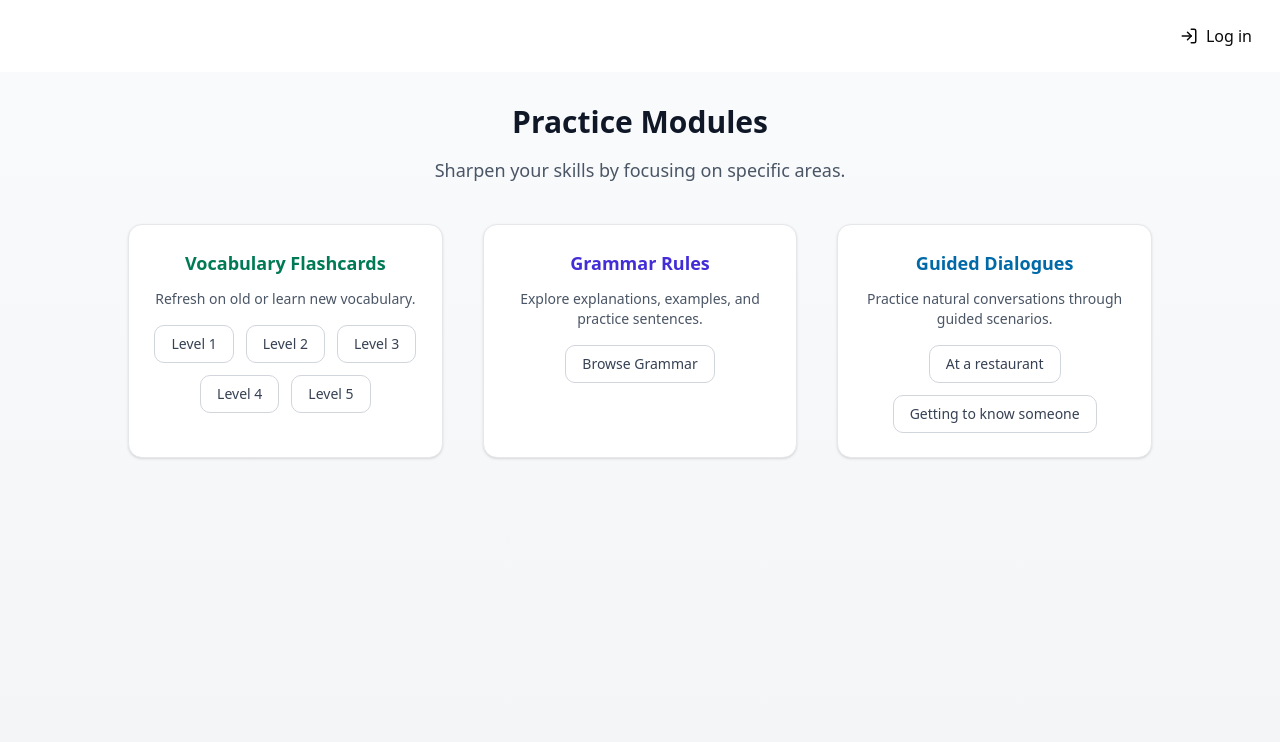
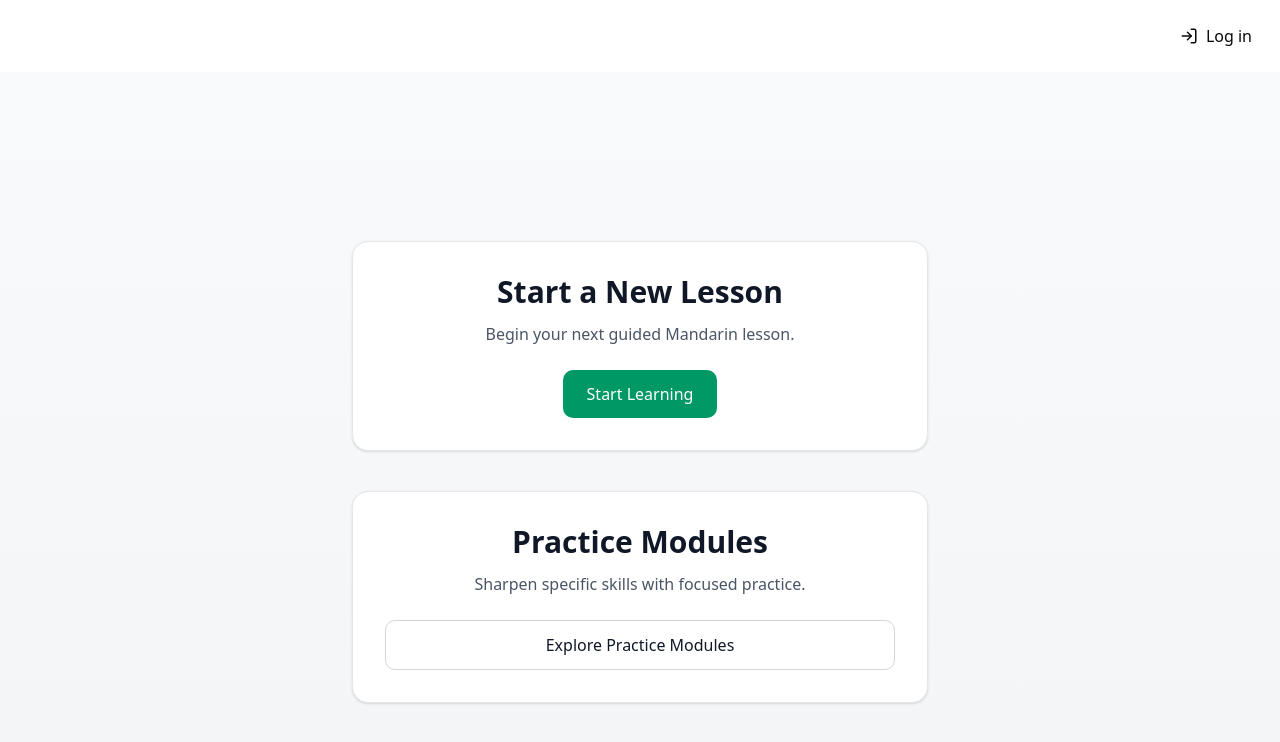
Before and after one commit to vtamprateep/language-speech-practice, a Next.js app in the folder frontend/: page / in a window 1280 px wide. Shown: the top 742 px of the page. Built offline with nearby package versions, Linux system fonts and the light colour scheme; no server answers.

Commit message:
simplify home pag

```diff
--- a/frontend/src/app/page.tsx
+++ b/frontend/src/app/page.tsx
@@ -1,73 +1,44 @@
 'use client';
 
-import Link from "next/link"
-import { allDialogue } from "@/data/dialogue"
-import { lessonKeys } from "@/data/lessons";
+import Link from "next/link";
 
 export default function HomePage() {
+    return (
+        <main className="min-h-screen flex flex-col items-center justify-center p-10 bg-gradient-to-b from-gray-50 to-gray-100 text-gray-900">
+            <div className="w-full max-w-xl space-y-10 text-center">
 
-    const vocabLevels = ["1", "2", "3", "4", "5"]
+                {/* Start a new lesson */}
+                <div className="bg-white border border-gray-200 rounded-2xl p-8 shadow-sm hover:shadow-md transition">
+                    <h2 className="text-3xl font-bold mb-3">Start a New Lesson</h2>
+                    <p className="text-gray-600 mb-6">
+                        Begin your next guided Mandarin lesson.
+                    </p>
+                    <Link
+                        href="/learn"
+                        className="inline-block px-6 py-3 rounded-lg bg-emerald-600 text-white font-medium hover:bg-emerald-700 transition"
+                    >
+                        Start Learning
+                    </Link>
+                </div>
 
-    return (
-        <main className="min-h-screen flex flex-col items-center p-8 bg-gradient-to-b from-gray-50 to-gray-100 text-gray-900">
-            {/* ===== Practice Modules ===== */}
-            <section className="w-full text-center max-w-5xl">
-                <h2 className="text-3xl font-bold text-center mb-4">Practice Modules</h2>
-                <p className="text-gray-600 mb-10 text-lg">Sharpen your skills by focusing on specific areas.</p>
-                <div className="grid gap-10 md:grid-cols-3">
-                    {/* Vocabulary */}
-                    <div className="bg-white border border-gray-200 rounded-xl p-6 shadow-sm hover:shadow-md transition text-center">
-                        <h3 className="text-lg font-semibold mb-3 text-emerald-700">Vocabulary Flashcards</h3>
-                        <p className="text-gray-600 text-sm mb-4">
-                            Refresh on old or learn new vocabulary.
-                        </p>
-                        <div className="flex flex-wrap justify-center gap-3">
-                            {vocabLevels.map((level) => (
-                                <Link
-                                    key={level}
-                                    href={`/flashcards/${level}`}
-                                    className="px-4 py-2 border border-gray-300 rounded-lg text-sm text-gray-700 hover:bg-gray-50 transition"
-                                >
-                                    Level {level}
-                                </Link>
-                            ))}
-                        </div>
-                    </div>
+                {/* Practice Modules */}
+                <div className="bg-white border border-gray-200 rounded-2xl p-8 shadow-sm hover:shadow-md transition">
+                    <h2 className="text-3xl font-bold mb-3">Practice Modules</h2>
+                    <p className="text-gray-600 mb-6">
+                        Sharpen specific skills with focused practice.
+                    </p>
 
-                    {/* Grammar */}
-                    <div className="bg-white border border-gray-200 rounded-xl p-6 shadow-sm hover:shadow-md transition text-center">
-                        <h3 className="text-lg font-semibold mb-3 text-indigo-700">Grammar Rules</h3>
-                        <p className="text-gray-600 text-sm mb-4">
-                            Explore explanations, examples, and practice sentences.
-                        </p>
+                    <div className="grid gap-4">
                         <Link
-                            href="/grammar"
-                            className="inline-block px-4 py-2 border border-gray-300 rounded-lg text-sm text-gray-700 hover:bg-gray-50 transition"
+                            href="/practice"
+                            className="block px-5 py-3 rounded-lg border border-gray-300 hover:bg-gray-50 transition"
                         >
-                            Browse Grammar
+                            Explore Practice Modules
                         </Link>
                     </div>
+                </div>
 
-                    {/* Guided Dialogues */}
-                    <div className="bg-white border border-gray-200 rounded-xl p-6 shadow-sm hover:shadow-md transition text-center">
-                        <h3 className="text-lg font-semibold mb-3 text-sky-700">Guided Dialogues</h3>
-                        <p className="text-gray-600 text-sm mb-4">
-                            Practice natural conversations through guided scenarios.
-                        </p>
-                        <div className="flex justify-center gap-3 flex-wrap">
-                            {allDialogue.map((dialogue) => (
-                                <Link
-                                    key={dialogue.id}
-                                    href={`/guided_dialogue/text/${dialogue.id}`}
-                                    className="px-4 py-2 border border-gray-300 rounded-lg text-sm text-gray-700 hover:bg-gray-50 transition"
-                                >
-                                    {dialogue.title}
-                                </Link>
-                            ))}
-                        </div>
-                    </div>
-                </div>
-            </section>
+            </div>
         </main>
     );
 }
```
